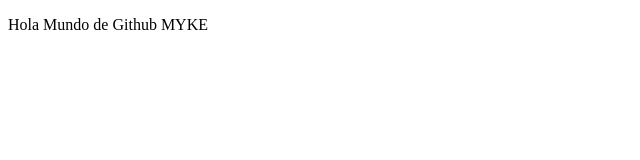
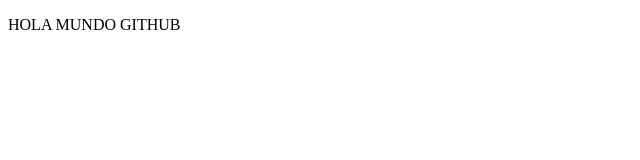
Before and after one commit to mykeespinal/PRACTICA1-FLUJO, a plain HTML site: page index.html in a window 1280 px wide. Shown: the full height of the page, 0-640 px from the left. Drawn offline with Linux system fonts and the light colour scheme.

Commit message:
feature: Crear estrucutra HTML y un mensaje en parrafo

```diff
--- a/index.html
+++ b/index.html
@@ -6,6 +6,6 @@
     <title>PRACTICA 1</title>
 </head>
 <body>
-    <p>Hola Mundo de Github MYKE</p>
+    <p>HOLA MUNDO GITHUB </p>
 </body>
 </html>
```
